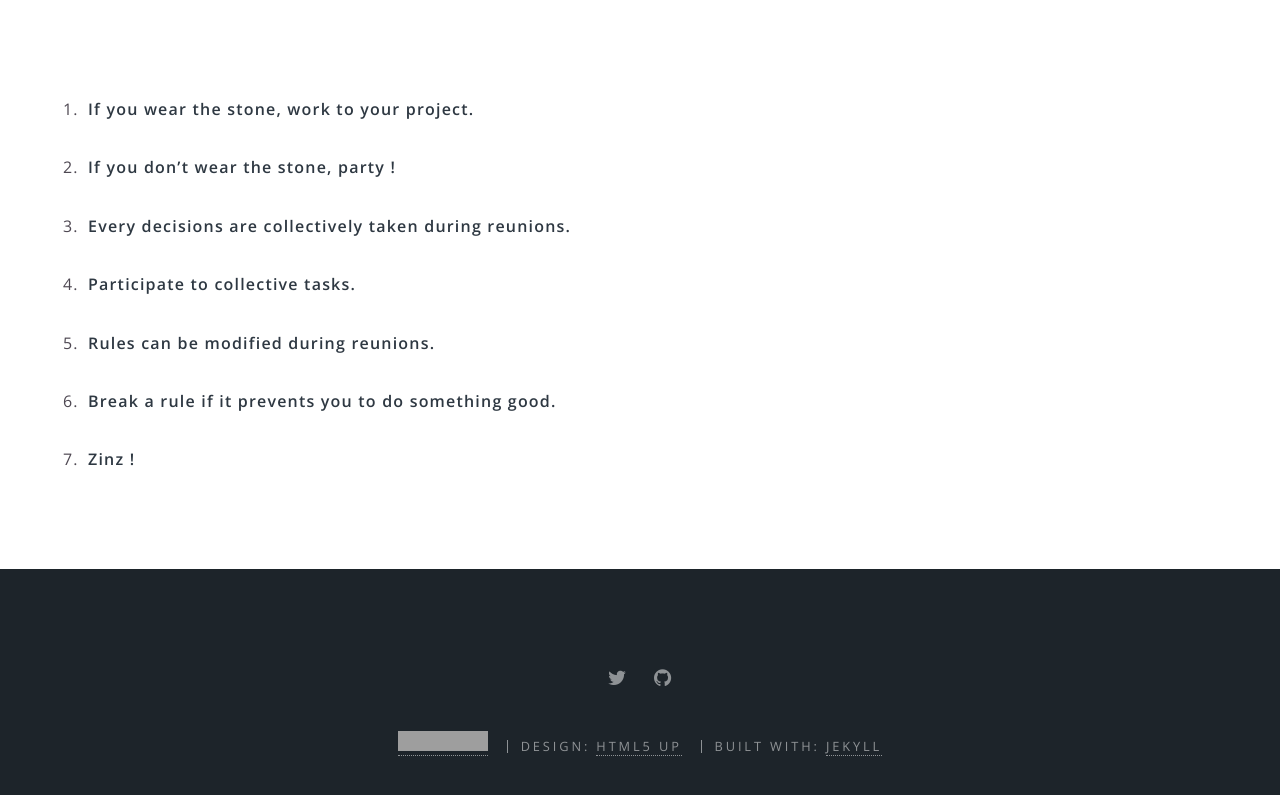
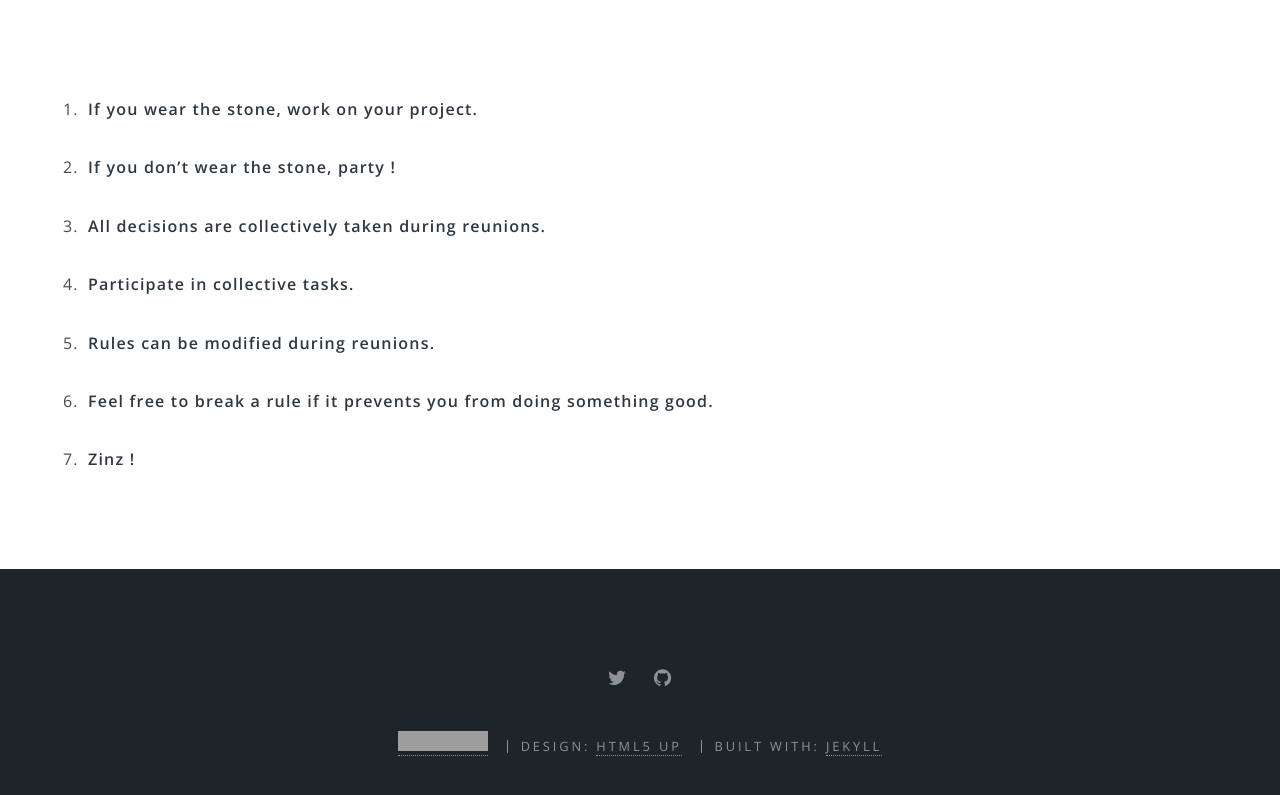
Before and after one commit to R4MD4M/R4MD4M.github.io, a Jekyll site: the page built from rules.md, in a window 1280 px wide and 1184 px high. Shown: the part 335-1130 px from the top of the window. Built offline with Jekyll 4.4.1, drawn with Linux system fonts in a browser that asks for light colours; grey boxes are pictures that could not be loaded.

Commit message:
Update rules.md

```diff
--- a/rules.md
+++ b/rules.md
@@ -4,16 +4,16 @@ title: Rules
 permalink: /rules/
 ---
 
-1. **If you wear the stone, work to your project.**
+1. **If you wear the stone, work on your project.**
 
 2. **If you don't wear the stone, party !**
 
-3. **Every decisions are collectively taken during reunions.**
+3. **All decisions are collectively taken during reunions.**
 
-4. **Participate to collective tasks.**
+4. **Participate in collective tasks.**
 
 5. **Rules can be modified during reunions.**
 
-6. **Break a rule if it prevents you to do something good.**
+6. **Feel free to break a rule if it prevents you from doing something good.**
 
 7. **Zinz !**
```
